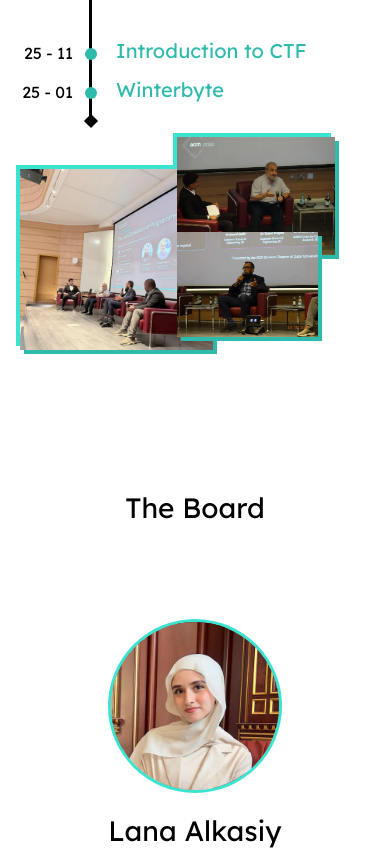
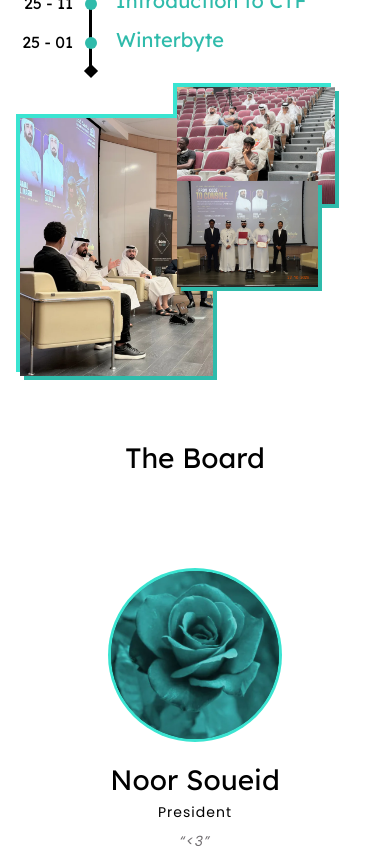
Before and after one commit to acm-qu/ACM-Landing-Page, a React (Vite) app: page / in a window 390 px wide. Shown: the part 2860-3710 px from the top of the page. Built offline with nearby package versions, Linux system fonts and the light colour scheme.

Commit message:
fix: event selected is now the first and pres is first in mobile

```diff
--- a/src/app/events/Events.jsx
+++ b/src/app/events/Events.jsx
@@ -8,7 +8,7 @@ import { imagesTransition } from './transitions';
 
 export default function Events() {
 
-  const [selectedEvent, setSelectedEvent] = useState(1);
+  const [selectedEvent, setSelectedEvent] = useState(0);
   const handleSelectEvent = (index) => setSelectedEvent(index);
 
   const classNames= ['pointingPic', 'teachingPic', 'discussionPic'];
--- a/src/app/events/events.jsx
+++ b/src/app/events/events.jsx
@@ -8,7 +8,7 @@ import { imagesTransition } from './transitions';
 
 export default function Events() {
 
-  const [selectedEvent, setSelectedEvent] = useState(1);
+  const [selectedEvent, setSelectedEvent] = useState(0);
   const handleSelectEvent = (index) => setSelectedEvent(index);
 
   const classNames= ['pointingPic', 'teachingPic', 'discussionPic'];
--- a/src/app/team/_components/card.tsx
+++ b/src/app/team/_components/card.tsx
@@ -18,6 +18,7 @@ export function TeamMemberCard({ name, role, image, borderColor, quote, animKey
           flex: 1,
           maxWidth: '400px',
         }}
+        className={role.split(" ")[0].toLowerCase()}
         initial={{ opacity: 0, x: 20 }}
         animate={{ opacity: 1, x: 0 }}
         exit={{ opacity: 0, x: -20 }}
--- a/src/app/team/team.css
+++ b/src/app/team/team.css
@@ -29,3 +29,9 @@
     }
   }
 }
+
+@media (max-width: 1078px) {
+  .president {
+    order: -1;
+  }
+}
```
